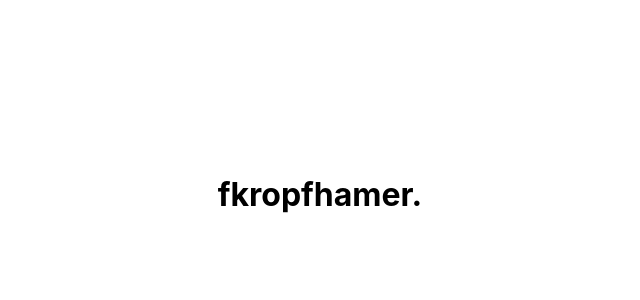
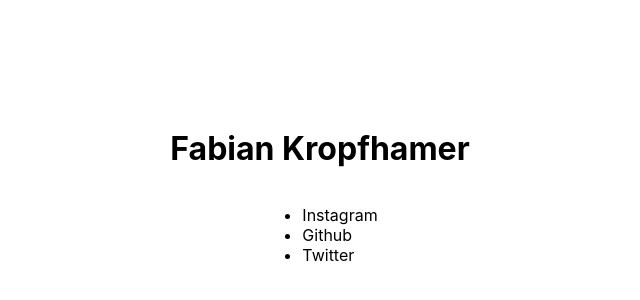
Before and after one commit to fkropfhamer/fkropfhamer.github.io, a Next.js app: page / in a window 1280 px wide. Shown: the part 206-506 px from the top of the page, without its empty margins (320-960 px from the left). Built offline with nearby package versions, Linux system fonts and the light colour scheme.

Commit message:
added social media links.

```diff
--- a/pages/index.js
+++ b/pages/index.js
@@ -8,7 +8,12 @@ export default function Home() {
         <title>Create Next App</title>
         <link rel="icon" href="/favicon.ico" />
       </Head>
-      <h1>fkropfhamer.</h1>
+      <h1>Fabian Kropfhamer</h1>
+      <ul>
+        <li><a href="https://www.instagram.com/fabyyyyyyyyyyyyyyyyyyy/">Instagram</a></li>
+        <li><a href="https://github.com/fkropfhamer">Github</a></li>
+        <li><a href="https://twitter.com/FabiNichtHappy">Twitter</a></li>
+      </ul>
     </div>
   )
 }
```
